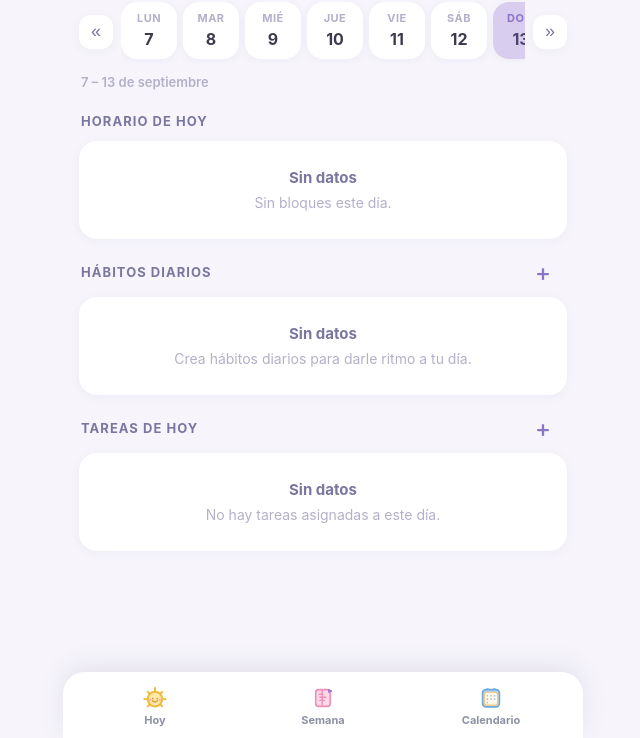
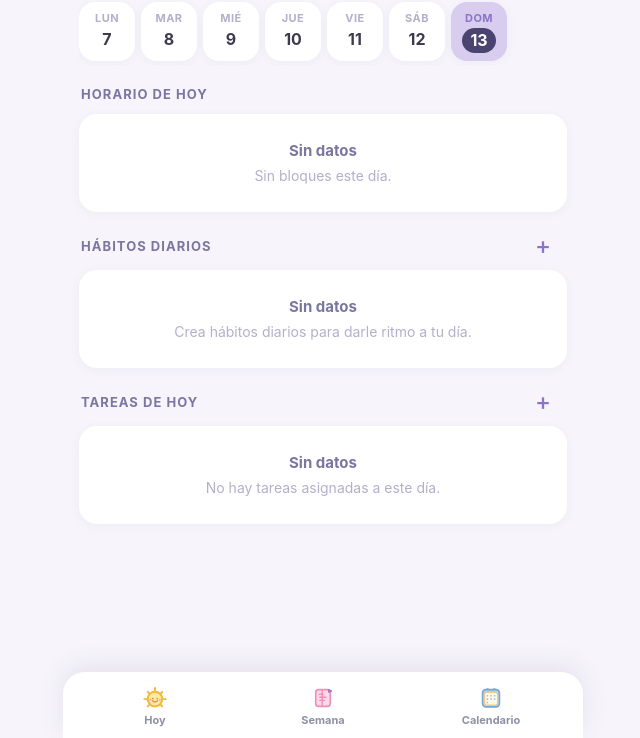
Before and after one commit to evaps1003/Mi-dia-definitiva, a plain HTML site: page index.html in a window 1280 px wide. Shown: the part 62-800 px from the top of the page, without its empty margins (317-957 px from the left). Drawn offline with Linux system fonts and the light colour scheme.

Commit message:
Navegación semanal solo en Semana (Por Día y Mapa): fix goToday/Esta semana, Hoy sin flechas, badge del día de hoy; SW v27

```diff
--- a/css/styles.css
+++ b/css/styles.css
@@ -111,6 +111,11 @@ body {
 .pill.selected .w, .pill.selected .d { color: #4b4470; }
 .pill.today:not(.selected) { border-color: var(--lavanda); }
 .pill.today .w { color: #8a74c9; }
+.pill.today .d {
+  width: fit-content; margin: 1px auto 0; padding: 1px 8px;
+  background: var(--lavanda); color: #4b4470; border-radius: 999px;
+}
+.pill.today.selected .d { background: #4b4470; color: #fff; }
 #weekRange { margin: 6px 2px 0; font-size: 13px; color: var(--ink-faint); font-weight: 600; }
 #jumpToday { border: none; background: var(--lavanda-soft); color: #6a56a4; font-size: 12px; font-weight: 700; padding: 6px 12px; border-radius: 12px; cursor: pointer; }
 
--- a/js/store.js
+++ b/js/store.js
@@ -131,7 +131,7 @@
       S.state.selectedISO = U.addDaysISO(S.state.selectedISO, n * 7);
       S.notify();
     },
-    goToday: function () { S.setDay(U.hoyISO()); },
+    goToday: function () { A.setDay(U.hoyISO()); },
 
     // Tachar una tarea:
     // * con `iso` -> registro por fecha en task_log (independiente por día)
--- a/js/ui.js
+++ b/js/ui.js
@@ -232,14 +232,21 @@
     });
   }
 
-  function weekPillStrip(selectedISO, onPillClick) {
+  function weekPillStrip(selectedISO, onPillClick, opts) {
+    opts = opts || {};
     var days = weekDaysOfISO(selectedISO);
     var today = hoyISO();
     var first = days[0], last = days[6];
     var range = fmtRangeISO(first, last);
-    var jumpBtn = selectedISO === today ? "" : '<button id="jumpToday" type="button" data-action="go-today">Hoy</button>';
+    var prev = opts.nav === false ? "" :
+      '<button class="week-nav" type="button" data-action="week-prev" aria-label="Semana anterior">&laquo;</button>';
+    var next = opts.nav === false ? "" :
+      '<button class="week-nav" type="button" data-action="week-next" aria-label="Semana siguiente">&raquo;</button>';
+    var jumpBtn = opts.nav === false || selectedISO === today ? "" : '<button id="jumpToday" type="button" data-action="go-today">Hoy</button>';
+    var rangeLine = opts.nav === false ? "" :
+      '<div style="display:flex;align-items:center;justify-content:space-between"><span id="weekRange">' + esc(range) + "</span>" + jumpBtn + "</div>";
     var pills = '<div class="week-row">' +
-      '<button class="week-nav" type="button" data-action="week-prev" aria-label="Semana anterior">&laquo;</button>' +
+      prev +
       '<div class="pill-strip">' +
       days.map(function (iso) {
         var w = Org.WEEK_SHORT[weekdayOf(iso)];
@@ -250,9 +257,9 @@
           '<span class="w">' + w + '</span><span class="d">' + d + "</span></div>";
       }).join("") +
       "</div>" +
-      '<button class="week-nav" type="button" data-action="week-next" aria-label="Semana siguiente">&raquo;</button>' +
+      next +
       "</div>" +
-      '<div style="display:flex;align-items:center;justify-content:space-between"><span id="weekRange">' + esc(range) + "</span>" + jumpBtn + "</div>";
+      rangeLine;
     return pills;
   }
 
--- a/js/views/hoy.js
+++ b/js/views/hoy.js
@@ -42,7 +42,7 @@
         U.emptyHTML("Sin bloques este d\u00eda.");
 
       root.innerHTML =
-        U.weekPillStrip(iso) +
+        U.weekPillStrip(iso, null, { nav: false }) +
         avisos +
 
         '<div class="section-title"><span>' + blockTitle + "</span></div>" +
--- a/sw.js
+++ b/sw.js
@@ -1,4 +1,4 @@
-var CACHE = "midia-v26";
+var CACHE = "midia-v27";
 var ARCHIVOS = [
   "./",
   "./index.html",
```
Also changed, not shown: 1 other file.
